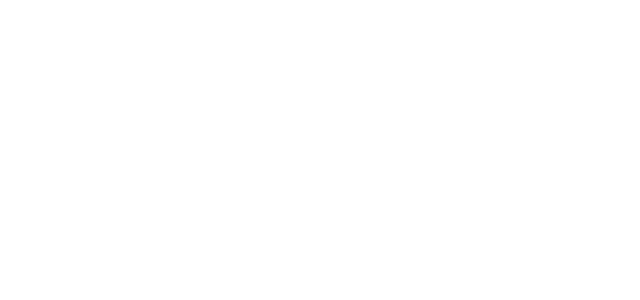
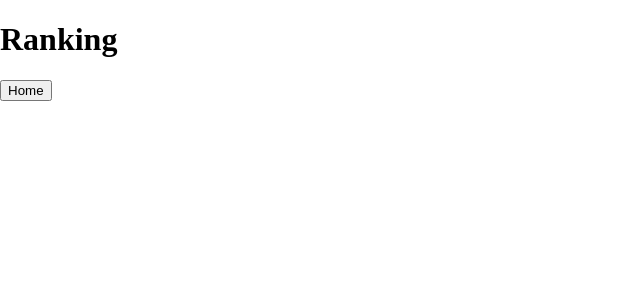
Before and after one commit to Rafael-Souza-97/trivia-game, a React (Create React App) app: page /ranking in a window 1280 px wide. Shown: the top 300 px of the page, without its empty margins (0-640 px from the left). Built offline with nearby package versions, Linux system fonts and the light colour scheme.

Commit message:
resolve requisitos 14, 15, 16 e 18

```diff
--- a/src/App.js
+++ b/src/App.js
@@ -6,6 +6,7 @@ import Settings from './pages/Settings';
 import './App.css';
 import Game from './pages/Game';
 import Feedback from './pages/Feedback';
+import Ranking from './pages/Ranking';
 
 export default function App() {
   return (
@@ -14,6 +15,7 @@ export default function App() {
       <Route exact path="/settings" component={ Settings } />
       <Route exact path="/game" component={ Game } />
       <Route exact path="/feedback" component={ Feedback } />
+      <Route exact path="/ranking" component={ Ranking } />
     </Switch>
   );
 }
--- a/src/pages/Feedback.js
+++ b/src/pages/Feedback.js
@@ -20,17 +20,41 @@ class Feedback extends Component {
 
   render() {
     const { feedbackMessage } = this.state;
+    const { numberOfHits, score } = this.props;
     return (
       <div>
         <Header />
+        <p data-testid="feedback-total-score">{score}</p>
+        <p data-testid="feedback-total-question">{numberOfHits}</p>
         <p data-testid="feedback-text">{feedbackMessage}</p>
+        <button
+          data-testid="btn-play-again"
+          type="button"
+          onClick={ () => {
+            const { history } = this.props;
+            history.push('/');
+          } }
+        >
+          Play Again
+        </button>
+        <button
+          data-testid="btn-ranking"
+          type="button"
+          onClick={ () => {
+            const { history } = this.props;
+            history.push('/ranking');
+          } }
+        >
+          Ranking
+        </button>
       </div>
     );
   }
 }
 
 const mapStateToProps = () => (state) => ({
-  numberOfHits: state.player.numberOfHits,
+  numberOfHits: state.player.assertions,
+  score: state.player.score,
 });
 
 Feedback.propTypes = {
--- /dev/null
+++ b/src/pages/Ranking.js
@@ -0,0 +1,28 @@
+import React, { Component } from 'react';
+import PropTypes from 'prop-types';
+
+export default class Ranking extends Component {
+  render() {
+    return (
+      <div>
+        <h1 data-testid="ranking-title">Ranking</h1>
+        <button
+          data-testid="btn-go-home"
+          type="button"
+          onClick={ () => {
+            const { history } = this.props;
+            history.push('/');
+          } }
+        >
+          Home
+        </button>
+      </div>
+    );
+  }
+}
+
+Ranking.propTypes = {
+  history: PropTypes.shape({
+    push: PropTypes.func.isRequired,
+  }),
+}.isRequired;
--- a/src/redux/reducers/player.js
+++ b/src/redux/reducers/player.js
@@ -2,10 +2,9 @@ import { UPDATE_NUMBER_OF_HITS, UPDATE_SCORE } from '../actions';
 
 const initalState = {
   name: '',
-  assertions: 0,
   score: 0,
   gravatarEmail: '',
-  numberOfHits: 0,
+  assertions: 0,
   indexOfResults: 0,
 };
 
@@ -15,7 +14,7 @@ function player(state = initalState, action) {
     ...state, score: state.score + action.score,
   };
   case UPDATE_NUMBER_OF_HITS: return {
-    ...state, numberOfHits: action.numberOfHits,
+    ...state, assertions: action.numberOfHits,
   };
   default:
     return state;
```
